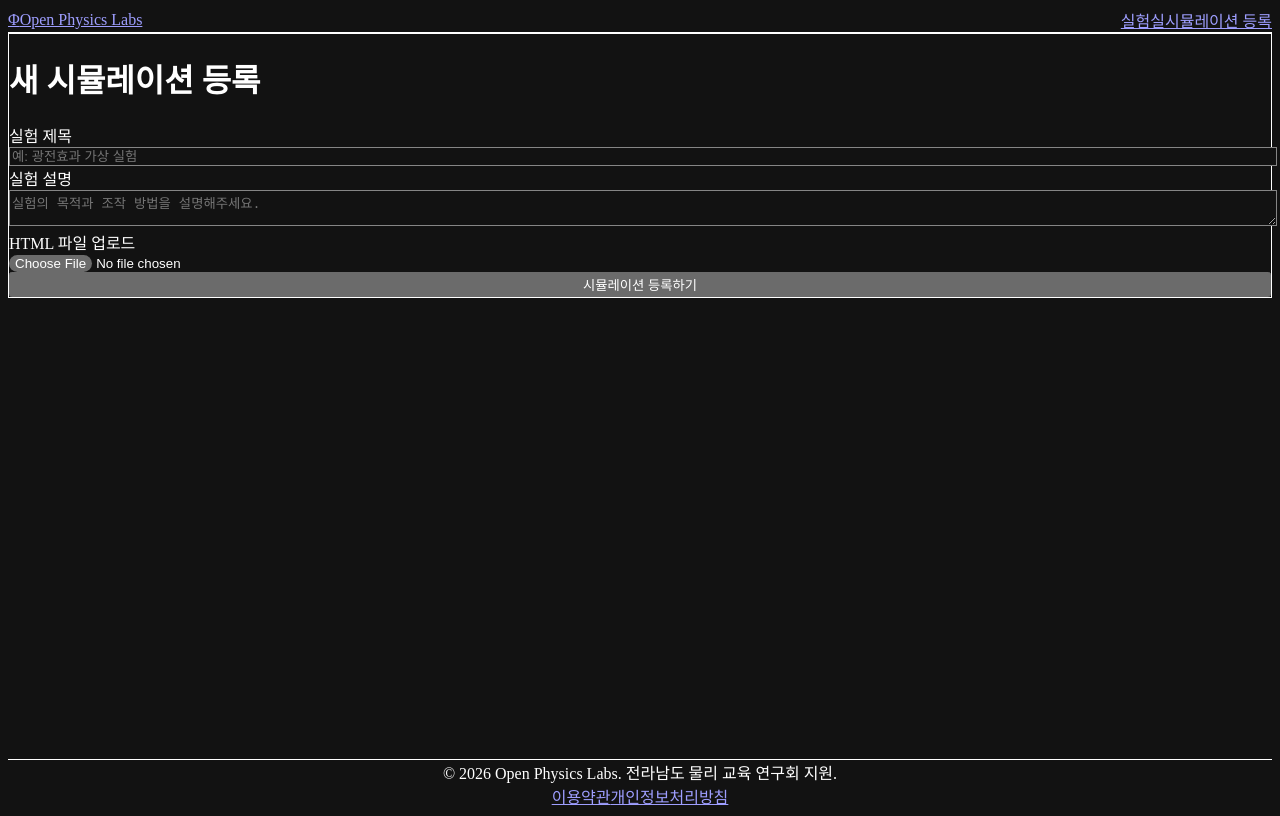
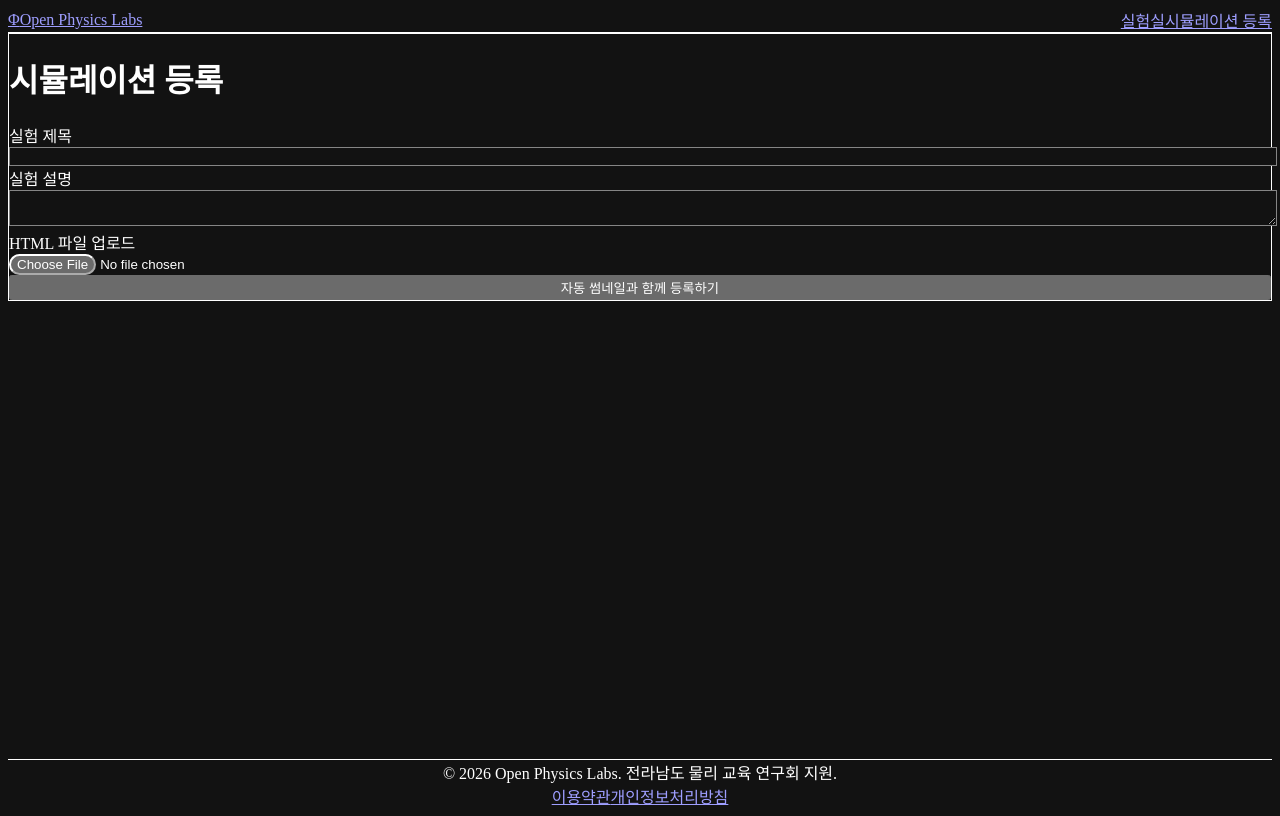
Before and after one commit to cos2104/phy, a Next.js app: page /upload in a window 1280 px wide. Built offline with nearby package versions, Linux system fonts and the light colour scheme; no server answers.

Commit message:
업로드 변경

```diff
--- a/app/upload/page.tsx
+++ b/app/upload/page.tsx
@@ -1,8 +1,9 @@
 'use client';
 
-import { useState } from 'react';
+import { useState, useRef } from 'react';
 import { supabase } from '@/lib/supabase';
 import { useRouter } from 'next/navigation';
+import html2canvas from 'html2canvas'; // 캡처 도구 임포트
 
 export default function UploadPage() {
   const router = useRouter();
@@ -11,45 +12,71 @@ export default function UploadPage() {
   const [title, setTitle] = useState('');
   const [description, setDescription] = useState('');
 
+  // 캡처를 위한 숨겨진 보관소 참조
+  const hiddenContainerRef = useRef<HTMLDivElement>(null);
+
   const handleSubmit = async (e: React.FormEvent) => {
     e.preventDefault();
-    if (!file) return alert('HTML 파일을 선택해주세요.');
+    if (!file || !hiddenContainerRef.current) return alert('파일을 선택해주세요.');
 
     setLoading(true);
 
     try {
-      // 1. Supabase Storage에 파일 업로드
-      const fileExt = file.name.split('.').pop();
-      const fileName = `${Math.random()}.${fileExt}`;
-      const filePath = `files/${fileName}`;
+      // --- [Step 1: HTML 파일 읽기 및 캡처 준비] ---
+      const htmlText = await file.text();
+      const container = hiddenContainerRef.current;
+      container.innerHTML = htmlText; // 숨겨진 곳에 HTML 주입
 
-      const { data: uploadData, error: uploadError } = await supabase.storage
+      // 스타일이 깨지지 않게 잠시 대기 후 캡처
+      await new Promise((resolve) => setTimeout(resolve, 500));
+      const canvas = await html2canvas(container, {
+        width: 800,
+        height: 450,
+        scale: 1,
+        logging: false,
+        useCORS: true
+      });
+
+      // 캡처된 이미지를 파일(Blob)로 변환
+      const imageBlob = await new Promise<Blob | null>((resolve) => canvas.toBlob(resolve, 'image/png'));
+      if (!imageBlob) throw new Error('캡처 실패');
+
+      // --- [Step 2: 파일명 정의] ---
+      const timestamp = Date.now();
+      const htmlFileName = `files/${timestamp}_${file.name}`;
+      const thumbFileName = `thumbs/${timestamp}_thumb.png`;
+
+      // --- [Step 3: HTML 파일 업로드] ---
+      const { error: htmlError } = await supabase.storage
         .from('simulations')
-        .upload(filePath, file);
+        .upload(htmlFileName, file);
+      if (htmlError) throw htmlError;
 
-      if (uploadError) throw uploadError;
+      // --- [Step 4: 썸네일 이미지 업로드] ---
+      const { error: thumbError } = await supabase.storage
+        .from('simulations')
+        .upload(thumbFileName, imageBlob);
+      if (thumbError) throw thumbError;
 
-      // 2. 업로드된 파일의 공개 URL 가져오기
-      const { data: { publicUrl } } = supabase.storage
-        .from('simulations')
-        .getPublicUrl(filePath);
+      // --- [Step 5: 공개 URL 가져오기] ---
+      const { data: { publicUrl: htmlUrl } } = supabase.storage.from('simulations').getPublicUrl(htmlFileName);
+      const { data: { publicUrl: thumbUrl } } = supabase.storage.from('simulations').getPublicUrl(thumbFileName);
 
-      // 3. DB(simulations 테이블)에 정보 저장
-      const { error: dbError } = await supabase
-        .from('simulations')
-        .insert([{
-          title,
-          description,
-          url: publicUrl, // 저장된 파일 주소를 넣음
-          image_url: null // 3번 단계에서 구현할 예정
-        }]);
+      // --- [Step 6: DB에 최종 저장] ---
+      const { error: dbError } = await supabase.from('simulations').insert([{
+        title,
+        description,
+        url: htmlUrl,
+        image_url: thumbUrl // 자동 생성된 이미지 주소 저장!
+      }]);
 
       if (dbError) throw dbError;
 
-      alert('성공적으로 등록되었습니다!');
+      alert('시뮬레이션과 썸네일이 자동으로 등록되었습니다!');
       router.push('/');
       router.refresh();
     } catch (err: any) {
+      console.error(err);
       alert('에러 발생: ' + err.message);
     } finally {
       setLoading(false);
@@ -59,50 +86,34 @@ export default function UploadPage() {
   return (
     <main className="container mx-auto px-4 py-12 max-w-2xl">
       <div className="bg-slate-900 border border-slate-800 p-8 rounded-3xl shadow-2xl">
-        <h1 className="text-3xl font-bold mb-8 text-blue-400">새 시뮬레이션 등록</h1>
+        <h1 className="text-3xl font-bold mb-8 text-blue-400">시뮬레이션 등록</h1>
 
         <form onSubmit={handleSubmit} className="space-y-6">
+          {/* 제목/설명 입력창은 동일하게 유지 */}
           <div>
             <label className="block text-sm font-medium text-slate-400 mb-2">실험 제목</label>
-            <input
-              required
-              className="w-full bg-slate-800 border border-slate-700 rounded-xl px-4 py-3 text-white focus:outline-none focus:border-blue-500 transition-colors"
-              placeholder="예: 광전효과 가상 실험"
-              value={title}
-              onChange={(e) => setTitle(e.target.value)}
-            />
+            <input required className="w-full bg-slate-800 border border-slate-700 rounded-xl px-4 py-3 text-white" value={title} onChange={(e) => setTitle(e.target.value)} />
+          </div>
+          <div>
+            <label className="block text-sm font-medium text-slate-400 mb-2">실험 설명</label>
+            <textarea required className="w-full bg-slate-800 border border-slate-700 rounded-xl px-4 py-3 text-white h-32" value={description} onChange={(e) => setDescription(e.target.value)} />
+          </div>
+          <div>
+            <label className="block text-sm font-medium text-slate-400 mb-2">HTML 파일 업로드</label>
+            <input type="file" accept=".html" onChange={(e) => setFile(e.target.files?.[0] || null)} className="w-full text-sm text-slate-400 file:mr-4 file:py-2 file:px-4 file:rounded-full file:bg-blue-600 file:text-white" />
           </div>
 
-          <div>
-            <label className="block text-sm font-medium text-slate-400 mb-2">실험 설명</label>
-            <textarea
-              required
-              className="w-full bg-slate-800 border border-slate-700 rounded-xl px-4 py-3 text-white h-32 focus:outline-none focus:border-blue-500 transition-colors"
-              placeholder="실험의 목적과 조작 방법을 설명해주세요."
-              value={description}
-              onChange={(e) => setDescription(e.target.value)}
-            />
-          </div>
-
-          <div>
-            <label className="block text-sm font-medium text-slate-400 mb-2">HTML 파일 업로드</label>
-            <input
-              type="file"
-              accept=".html"
-              onChange={(e) => setFile(e.target.files?.[0] || null)}
-              className="w-full text-sm text-slate-400 file:mr-4 file:py-2 file:px-4 file:rounded-full file:border-0 file:text-sm file:font-semibold file:bg-blue-600 file:text-white hover:file:bg-blue-500 transition-all"
-            />
-          </div>
-
-          <button
-            type="submit"
-            disabled={loading}
-            className="w-full bg-blue-600 hover:bg-blue-500 text-white font-bold py-4 rounded-xl transition-all shadow-lg shadow-blue-900/20 disabled:opacity-50"
-          >
-            {loading ? '파일 분석 및 업로드 중...' : '시뮬레이션 등록하기'}
+          <button type="submit" disabled={loading} className="w-full bg-blue-600 hover:bg-blue-500 text-white font-bold py-4 rounded-xl transition-all">
+            {loading ? '시뮬레이션 분석 및 캡처 중...' : '자동 썸네일과 함께 등록하기'}
           </button>
         </form>
       </div>
+
+      {/* 📸 캡처를 위한 보이지 않는 보관소 (화면 밖으로 치워둠) */}
+      <div
+        ref={hiddenContainerRef}
+        style={{ position: 'absolute', top: '-9999px', left: '-9999px', width: '800px', height: '450px', background: 'white', overflow: 'hidden' }}
+      />
     </main>
   );
 }
--- a/package.json
+++ b/package.json
@@ -10,6 +10,7 @@
   },
   "dependencies": {
     "@supabase/supabase-js": "^2.101.1",
+    "html2canvas": "^1.4.1",
     "next": "16.2.2",
     "react": "19.2.4",
     "react-dom": "19.2.4"
```
Also changed, not shown: 1 other file (tests, documents, lock files or other folders).
